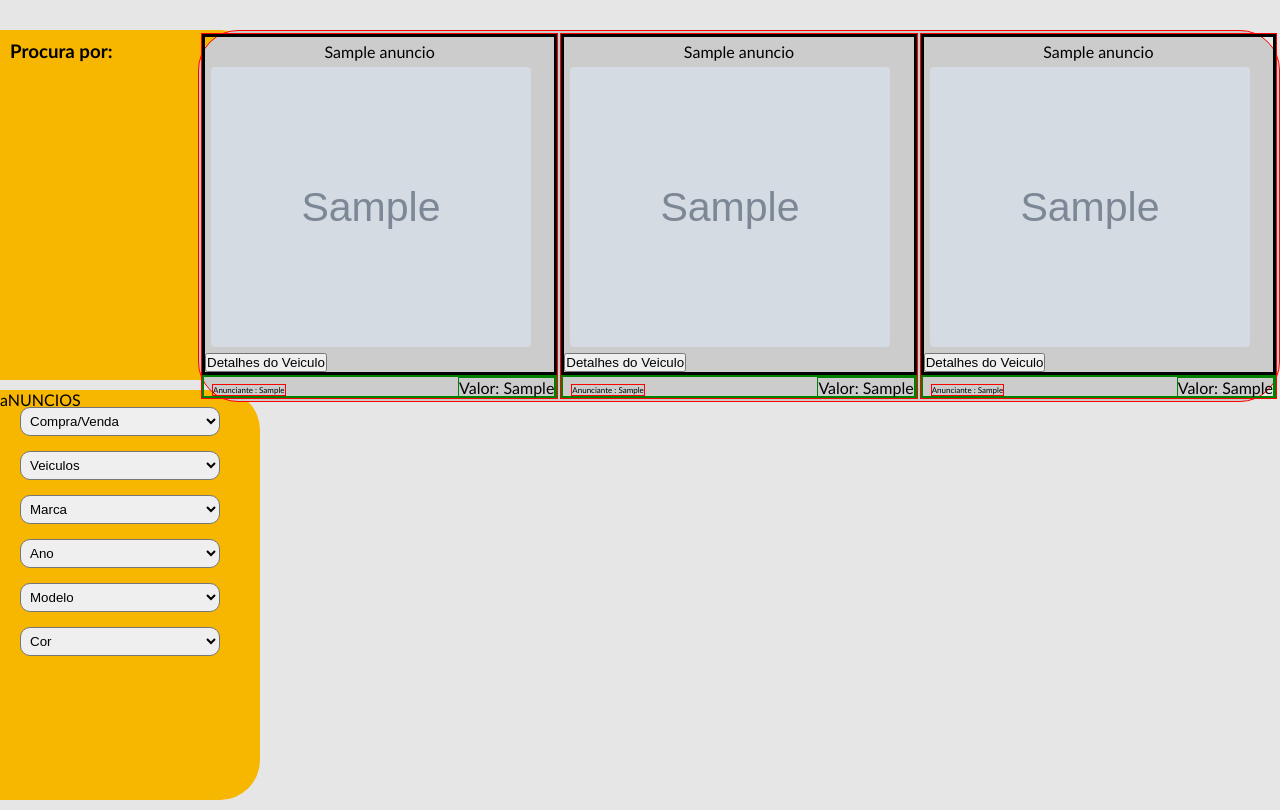
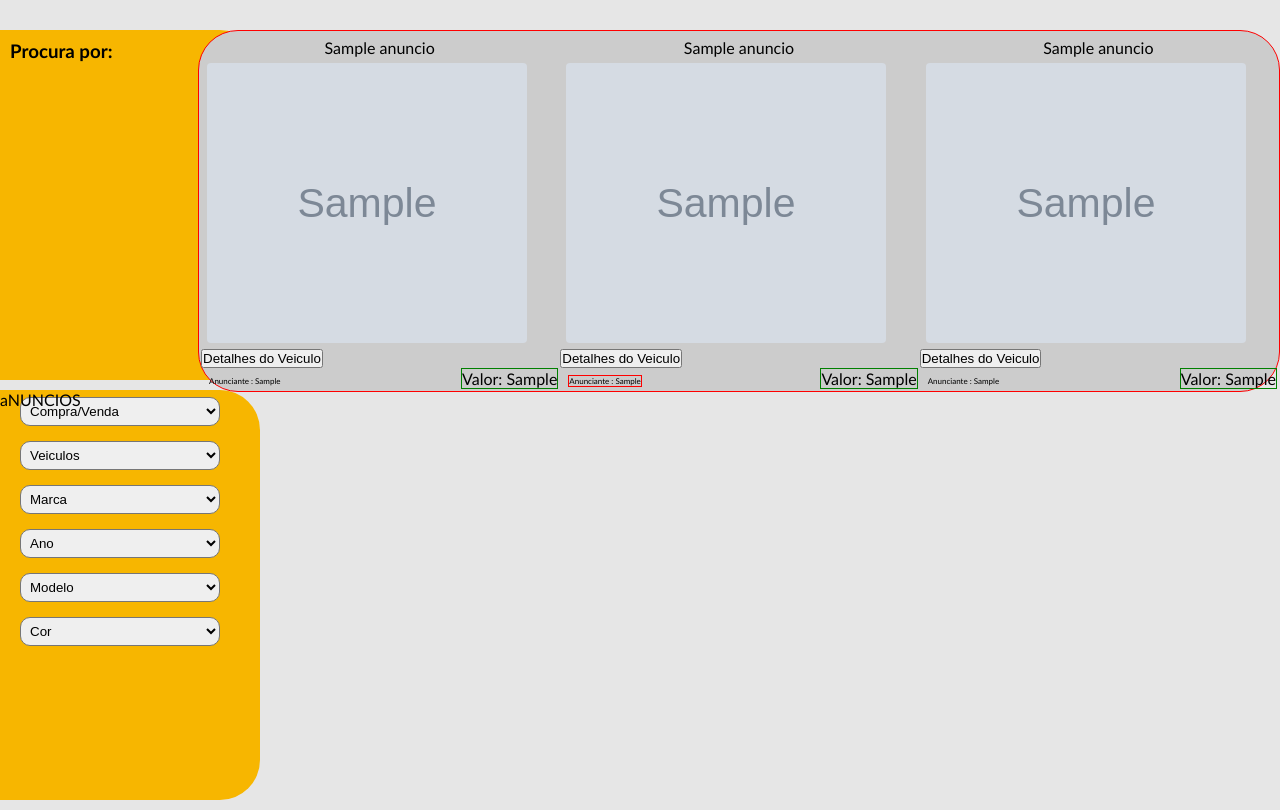
Before and after one commit to Andressa-Anthero7/teste, a Django app: page / in a window 1280 px wide. Shown: the part 136-946 px from the top of the page. Run offline with Django 3.2, Linux system fonts and the light colour scheme; tables that the repository leaves empty hold one stand-in row (values such as "Sample post"); grey boxes marked "Sample" are stand-in pictures.

Commit message:
html corrigida2506

```diff
--- a/nix/templates/nix/index.html
+++ b/nix/templates/nix/index.html
@@ -45,10 +45,10 @@
 					<tr >
 						<!--Anuncio 1 da linha 1-->
 
-						<td  style=" width:1080px; border:1px solid red" class="anuncio">
+						<td  style=" height:auto; class="anuncio">
 
 
-						<div style="border:3px solid black">
+						<div >
 							<div class="titulo-anuncio">{{anuncio}}</div>
 
 							<img class="formato-foto" src="{{anuncio.imagem.url}}">
@@ -56,8 +56,8 @@
 							<a href=""><button  > Detalhes do Veiculo</button></a>
 
 					    </div>
-						<div style="border:1px solid green">
-							<div style="border:1px solid green"> <span style="border:1px solid red" class="autor-anuncio">Anunciante : {{ anuncio.anunciante }} 	</span><span style=" margin: 10px;float:right; margin: 0px; border:1px solid green">Valor: {{anuncio.valor}}</span></div>
+						<div>
+							<div> <span class="autor-anuncio">Anunciante : {{ anuncio.anunciante }} 	</span><span style=" margin: 10px;float:right; margin: 0px; border:1px solid green">Valor: {{anuncio.valor}}</span></div>
 					    </div>
 						</td>
 
@@ -66,10 +66,10 @@
 
 						<!--Anuncio 1 da linha 1-->
 
-						<td  style=" width:1080px; border:1px solid red" class="anuncio">
+						<td class="anuncio">
 
 
-						<div style="border:3px solid black">
+						<div>
 							<div class="titulo-anuncio">{{anuncio}}</div>
 
 							<img class="formato-foto" src="{{anuncio.imagem.url}}">
@@ -77,8 +77,8 @@
 							<a href=""><button  > Detalhes do Veiculo</button></a>
 
 					    </div>
-						<div style="border:1px solid green">
-							<div style="border:1px solid green"> <span style="border:1px solid red" class="autor-anuncio">Anunciante : {{ anuncio.anunciante }} 	</span><span style=" margin: 10px;float:right; margin: 0px; border:1px solid green">Valor: {{anuncio.valor}}</span></div>
+						<div>
+							<div> <span style="border:1px solid red" class="autor-anuncio">Anunciante : {{ anuncio.anunciante }} 	</span><span style=" margin: 10px;float:right; margin: 0px; border:1px solid green">Valor: {{anuncio.valor}}</span></div>
 					    </div>
 						</td>
 
@@ -87,10 +87,10 @@
 
 						<!--Anuncio 1 da linha 1-->
 
-						<td  style=" width:1080px; border:1px solid red" class="anuncio">
+						<td class="anuncio">
 
 
-						<div style="border:3px solid black">
+						<div>
 							<div class="titulo-anuncio">{{anuncio}}</div>
 
 							<img class="formato-foto" src="{{anuncio.imagem.url}}">
@@ -98,8 +98,8 @@
 							<a href=""><button  > Detalhes do Veiculo</button></a>
 
 					    </div>
-						<div style="border:1px solid green">
-							<div style="border:1px solid green"> <span style="border:1px solid red" class="autor-anuncio">Anunciante : {{ anuncio.anunciante }} 	</span><span style=" margin: 10px;float:right; margin: 0px; border:1px solid green">Valor: {{anuncio.valor}}</span></div>
+						<div>
+							<div> <span class="autor-anuncio">Anunciante : {{ anuncio.anunciante }} 	</span><span style=" margin: 10px;float:right; margin: 0px; border:1px solid green">Valor: {{anuncio.valor}}</span></div>
 					    </div>
 						</td>
 
```
